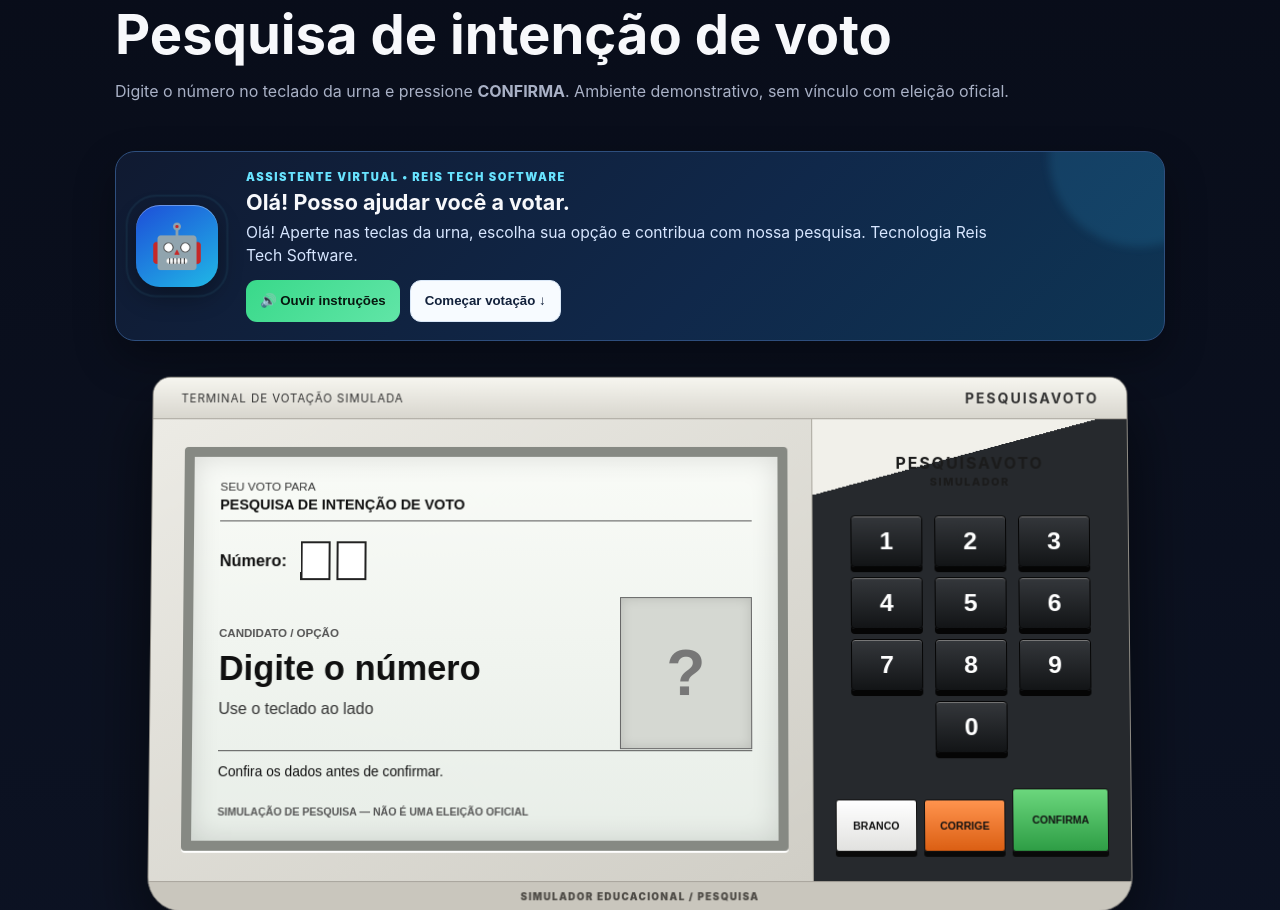
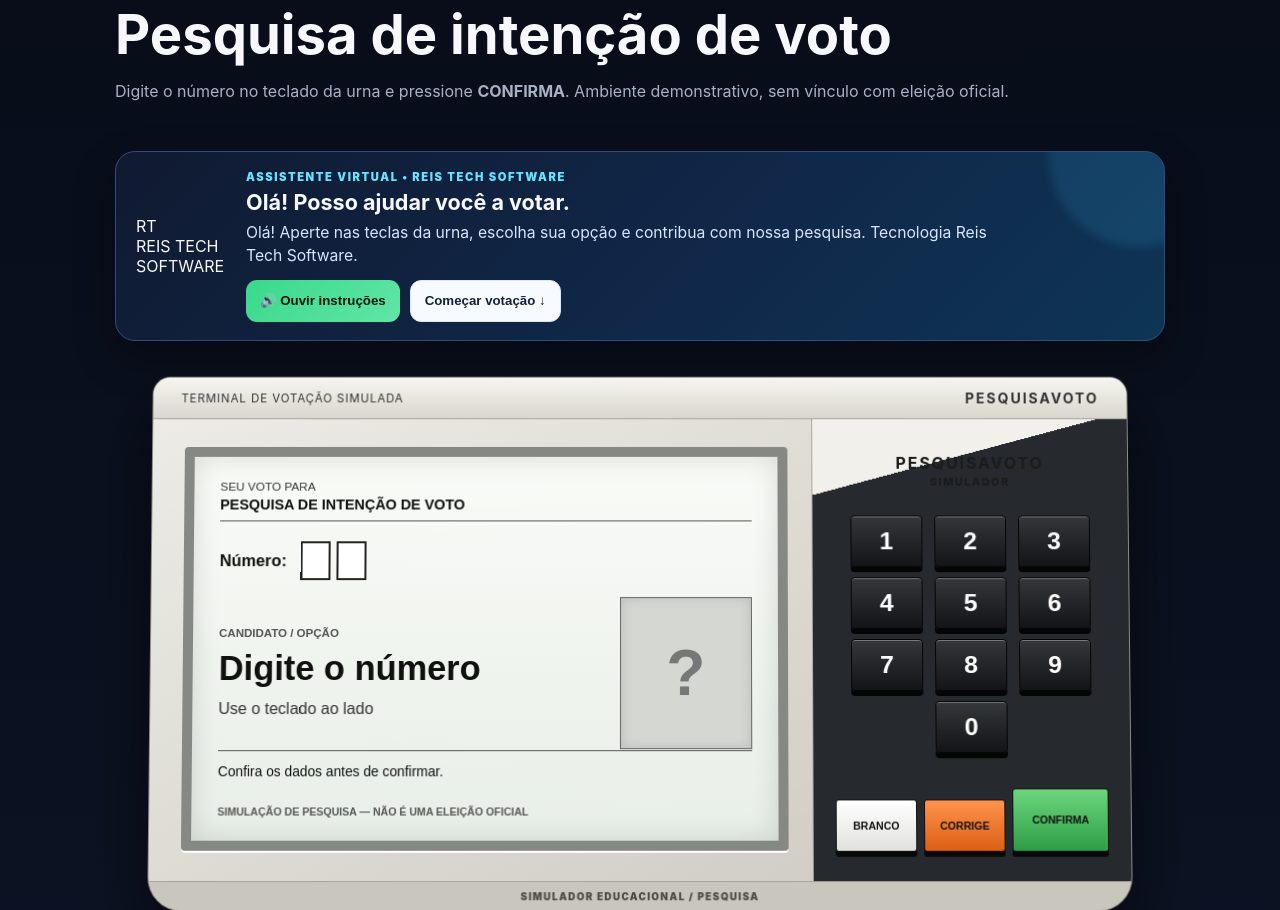
Before and after one commit to francielreis/sistema-votacao-pesquisa, a Flask app: page / in a window 1280 px wide. Shown: the part 185-1095 px from the top of the page. Run offline with Flask 3, Linux system fonts and the light colour scheme; data comes from the database, SQL or seed files in the repository; data that the repository does not hold is empty; some libraries are stand-ins or nearby versions.

Commit message:
Adicionar robô animado Reis Tech ao assistente

```diff
--- a/templates/index.html
+++ b/templates/index.html
@@ -7,10 +7,23 @@
 </section>
 
 <section class="reis-assistant" aria-label="Assistente virtual Reis Tech">
-  <div class="reis-assistant-robot" aria-hidden="true">
-    <span class="reis-assistant-pulse"></span>
-    <span class="reis-assistant-face">🤖</span>
+  <div class="reis-bot-side" aria-hidden="true">
+    <div class="reis-bot-robot">
+      <div class="bot-head">
+        <span class="bot-antenna"></span>
+        <div class="bot-eyes"><span></span><span></span></div>
+        <span class="bot-mouth"></span>
+      </div>
+      <div class="bot-body">
+        <span class="bot-arm left"></span>
+        <div class="bot-chest">RT</div>
+        <span class="bot-arm right"></span>
+      </div>
+      <div class="bot-legs"><span></span><span></span></div>
+    </div>
+    <div class="reis-bot-name">REIS TECH<br>SOFTWARE</div>
   </div>
+
   <div class="reis-assistant-content">
     <div class="reis-assistant-label">ASSISTENTE VIRTUAL • REIS TECH SOFTWARE</div>
     <h2>Olá! Posso ajudar você a votar.</h2>
```
